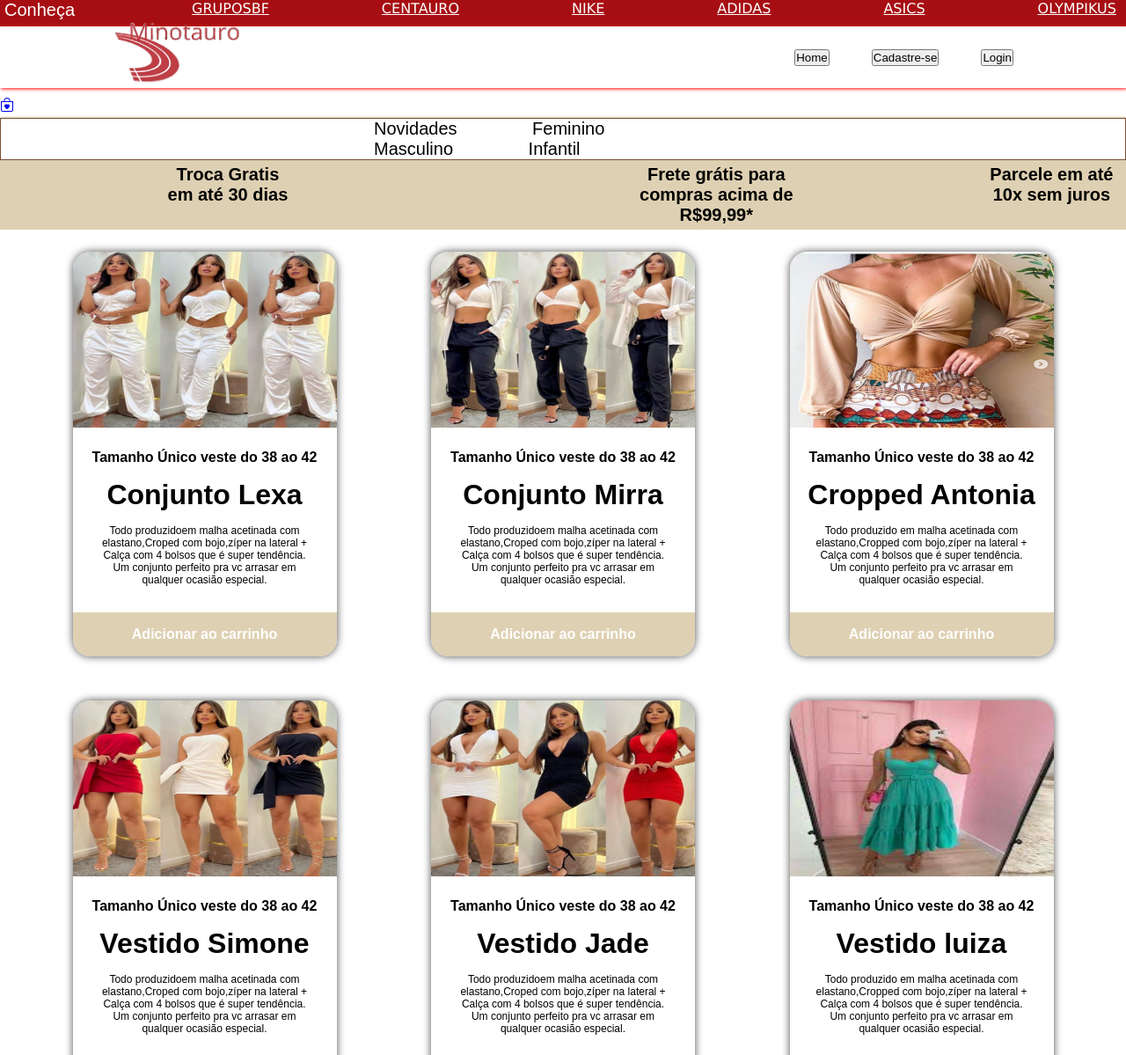
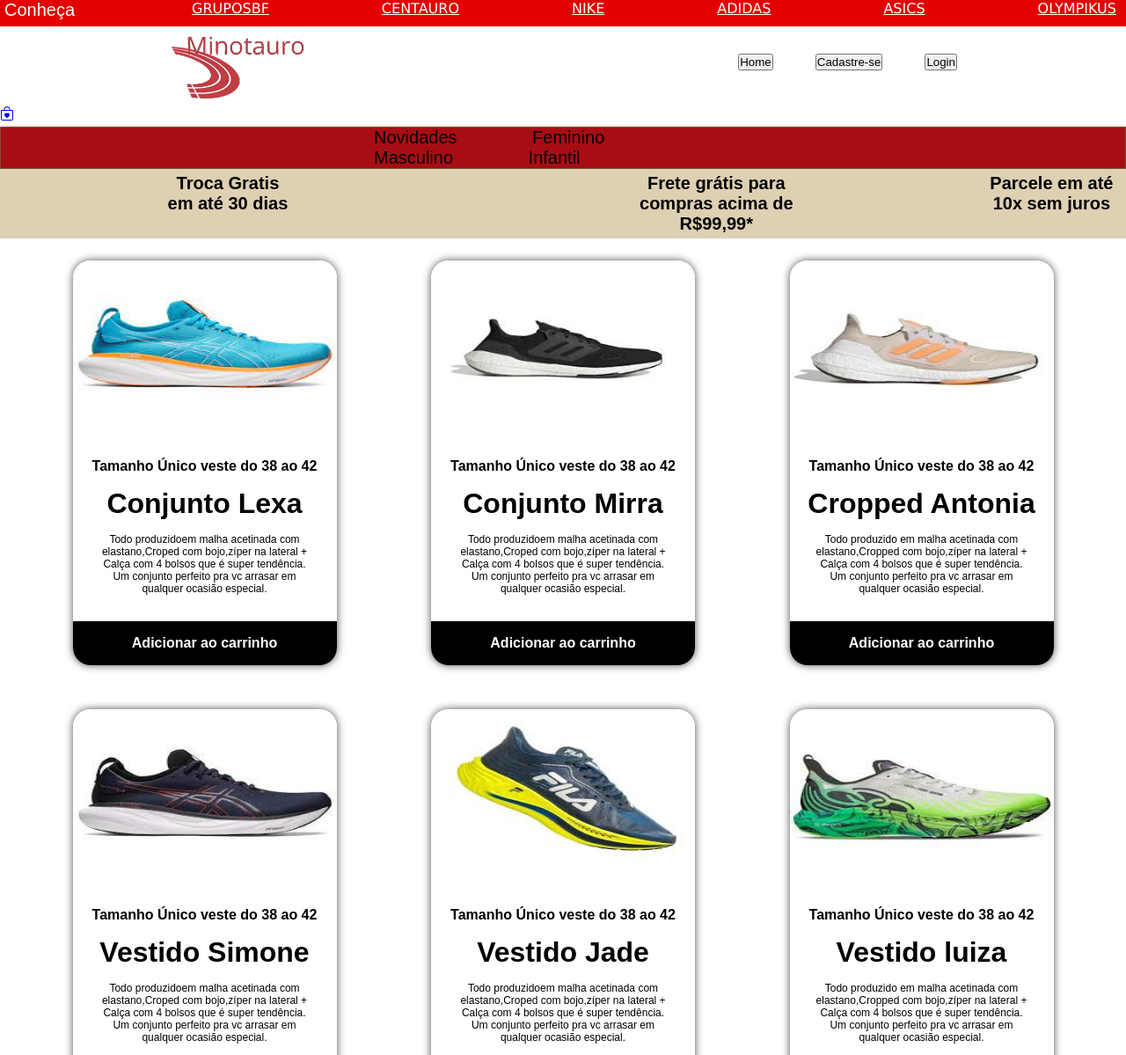
Before and after one commit to viviane-vieira/Minotauro, a plain HTML site: page telaInicial/telaInicial.html in a window 1280 px wide. Shown: the top 1199 px of the page at 88% size. Drawn offline with Linux system fonts and the light colour scheme.

Commit message:
alteração imagens e campos

```diff
--- a/telaInicial/style.css
+++ b/telaInicial/style.css
@@ -10,7 +10,7 @@
     display: flex;
     text-align: center;
     color: #fff;
-    background-color:rgb(167, 14, 19);
+    background-color:/*rgb(167, 14, 19)*/ rgb(227,0,0);
 
 }
 .partnerships p{
@@ -31,7 +31,8 @@
 
 }
 .img_logo_header{
-    width: 150px;
+    width:10em;
+    margin-top: 25px;
 
 }
 .header,
@@ -43,10 +44,10 @@
 }
 .header{
     background-color:/*#7a4f33*/#fff;
-    box-shadow: 1px 1px 4px #FF0000;
-    height: 70px;
+    /*box-shadow: 1px 1px 4px #000;*/
+    height: 80px;
     justify-content: space-between;
-    padding: 0 10%;
+    padding: 0 15%;
 
 }
 .bag{
@@ -250,7 +251,7 @@
 
 
 .menu_categorias{
-    background-color: #fff;
+    background-color: rgb(167, 14, 19);
     box-shadow: 1px 1px 4px #977126;
     border: 1px solid #7a4f33;
     font-family: Arial, Helvetica, sans-serif;
@@ -338,7 +339,7 @@
 .card-footer{
     margin-top:10px;
     text-align: center;
-    background-color:#ded0b2;
+    background-color:/*rgb(167, 14, 19)*/#000;
 
 }
 .card-footer a{
--- a/telaInicial/telaInicial.html
+++ b/telaInicial/telaInicial.html
@@ -128,7 +128,7 @@
          <div class="card card-1">
             <!--card-header-->
              <div class="card-header">
-                <img src="img/conjuntolexa.jpg" class="card-img">
+                <img src="img/nimbus25.jpg" class="card-img">
              </div>
        <!--card-body-->
              <div class="card-body">
@@ -155,7 +155,7 @@
      <div class="card card-2">
         <!--card-header-->
          <div class="card-header">
-            <img src="img/conjuntomirra.jpg" class="card-img">
+            <img src="img/ultraboost001.jpg" class="card-img">
          </div>
    <!--card-body-->
          <div class="card-body">
@@ -187,7 +187,7 @@
     <div class="card card-2">
         <!--card-header-->
          <div class="card-header">
-            <img src="img/cropedantonia.jpg" class="card-img">
+            <img src="img/ultraboost 003.jpg" class="card-img">
          </div>
    <!--card-body-->
          <div class="card-body">
@@ -225,7 +225,7 @@
     <div class="card card-1">
        <!--card-header-->
         <div class="card-header">
-           <img src="img/vestidocinto.jpg" class="card-img">
+           <img src="img/nimbus25002.jpg" class="card-img">
         </div>
   <!--card-body-->
         <div class="card-body">
@@ -251,7 +251,7 @@
 <div class="card card-2">
    <!--card-header-->
     <div class="card-header">
-       <img src="img/vestidodecote.jpg" class="card-img">
+       <img src="img/rancercarbo02.jpg" class="card-img">
     </div>
 <!--card-body-->
     <div class="card-body">
@@ -283,7 +283,7 @@
 <div class="card card-2">
    <!--card-header-->
     <div class="card-header">
-       <img src="img/vestidoprisado.jpg" class="card-img">
+       <img src="img/grafeno01.jpg" class="card-img">
     </div>
 <!--card-body-->
     <div class="card-body">
```
Also changed, not shown: telaInicial/img/conjuntolexa.jpg (deleted), telaInicial/img/conjuntomirra.jpg (deleted), telaInicial/img/corre302.jpg (added), telaInicial/img/cropedantonia.jpg (deleted), telaInicial/img/grafeno01.jpg (added), telaInicial/img/luvaboxer.webp (added), telaInicial/img/nimbus25.jpg (added), telaInicial/img/nimbus25002.jpg (added), telaInicial/img/rancercarbo02.jpg (added), telaInicial/img/ultraboost 003.jpg (added), telaInicial/img/ultraboost001.jpg (added), telaInicial/img/vestidocinto.jpg (deleted), telaInicial/img/vestidodecote.jpg (deleted), telaInicial/img/vestidoprisado.jpg (deleted).
